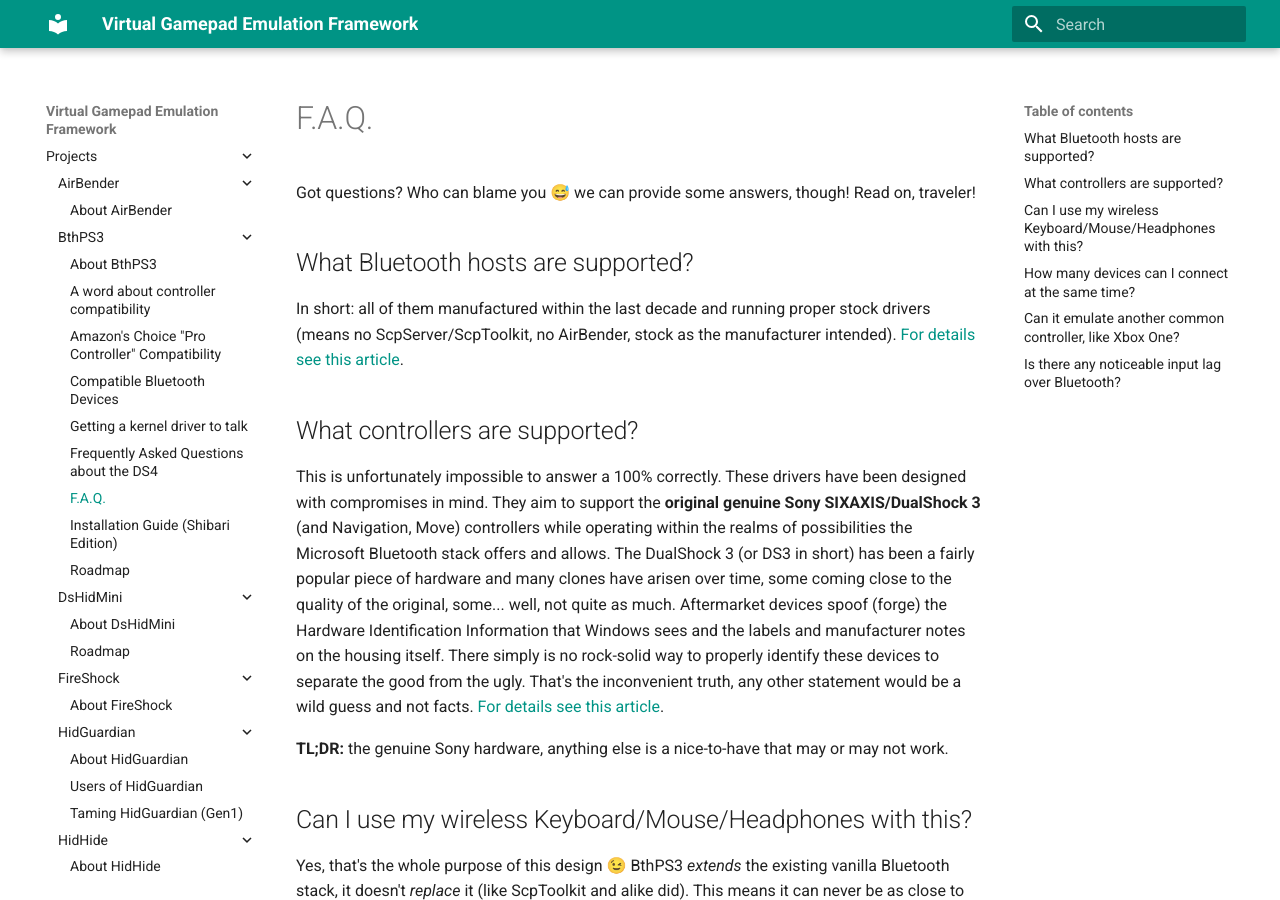
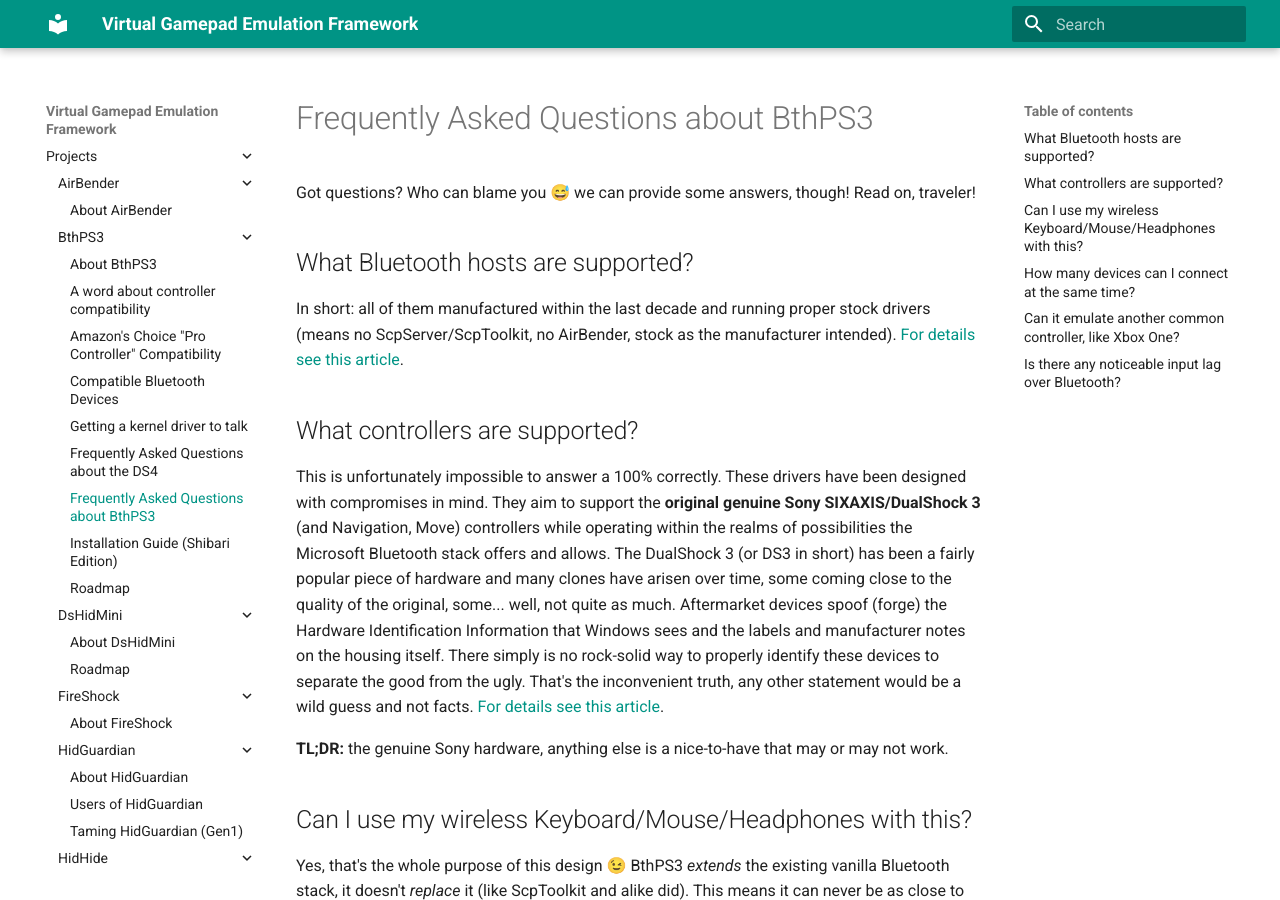
Before and after one commit to nefarius/ViGEm.github.io, an MkDocs documentation site: the page built from docs/projects/BthPS3/Frequently-Asked-Questions.md, in a window 1280 px wide and 900 px high. Built offline with MkDocs 1.6.1 and Material for MkDocs 9.7.7, drawn with Linux system fonts in a browser that asks for light colours.

Commit message:
Changed article title

```diff
--- a/docs/projects/BthPS3/Frequently-Asked-Questions.md
+++ b/docs/projects/BthPS3/Frequently-Asked-Questions.md
@@ -1,4 +1,4 @@
-# F.A.Q.
+# Frequently Asked Questions about BthPS3
 
 Got questions? Who can blame you 😅 we can provide some answers, though! Read on, traveler!
 
```
